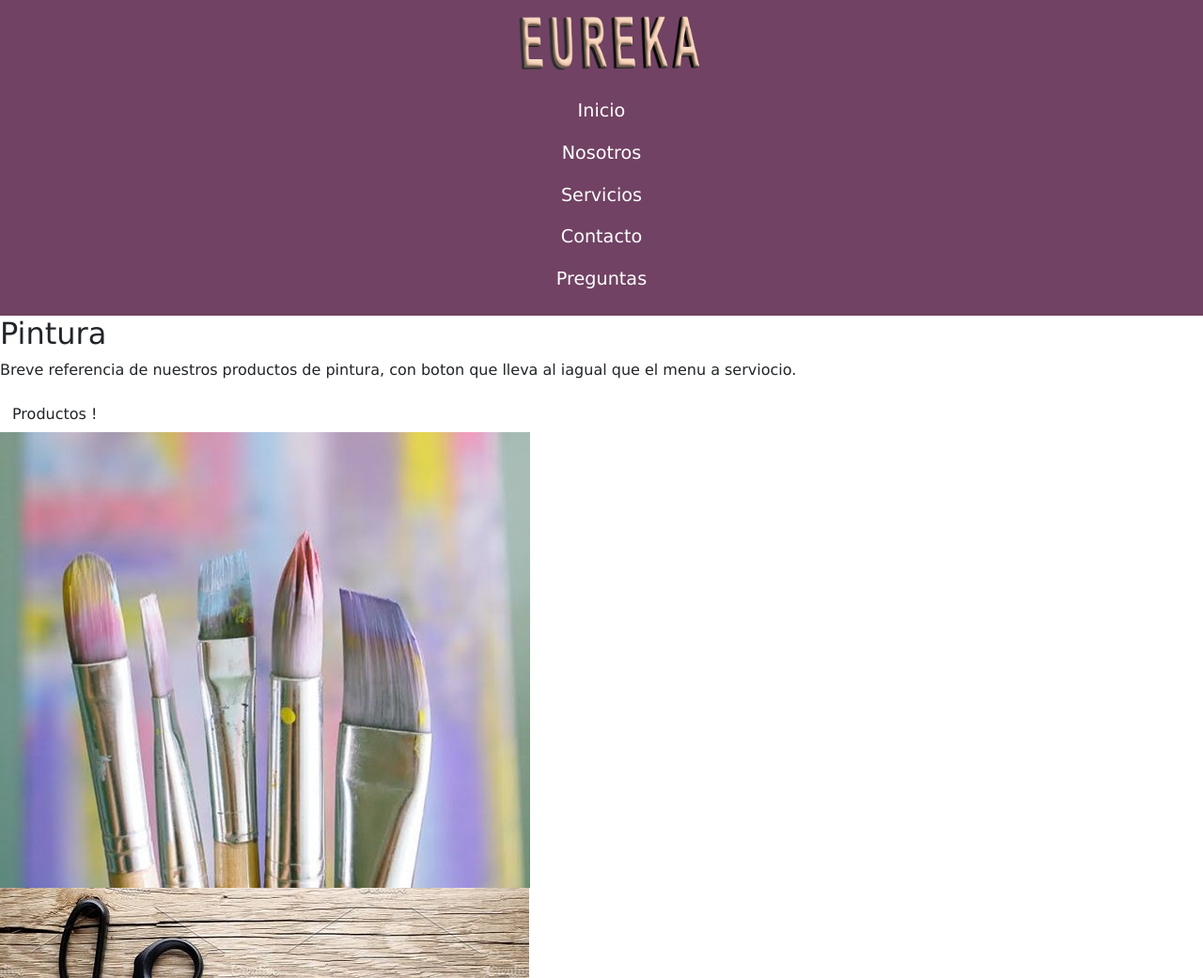
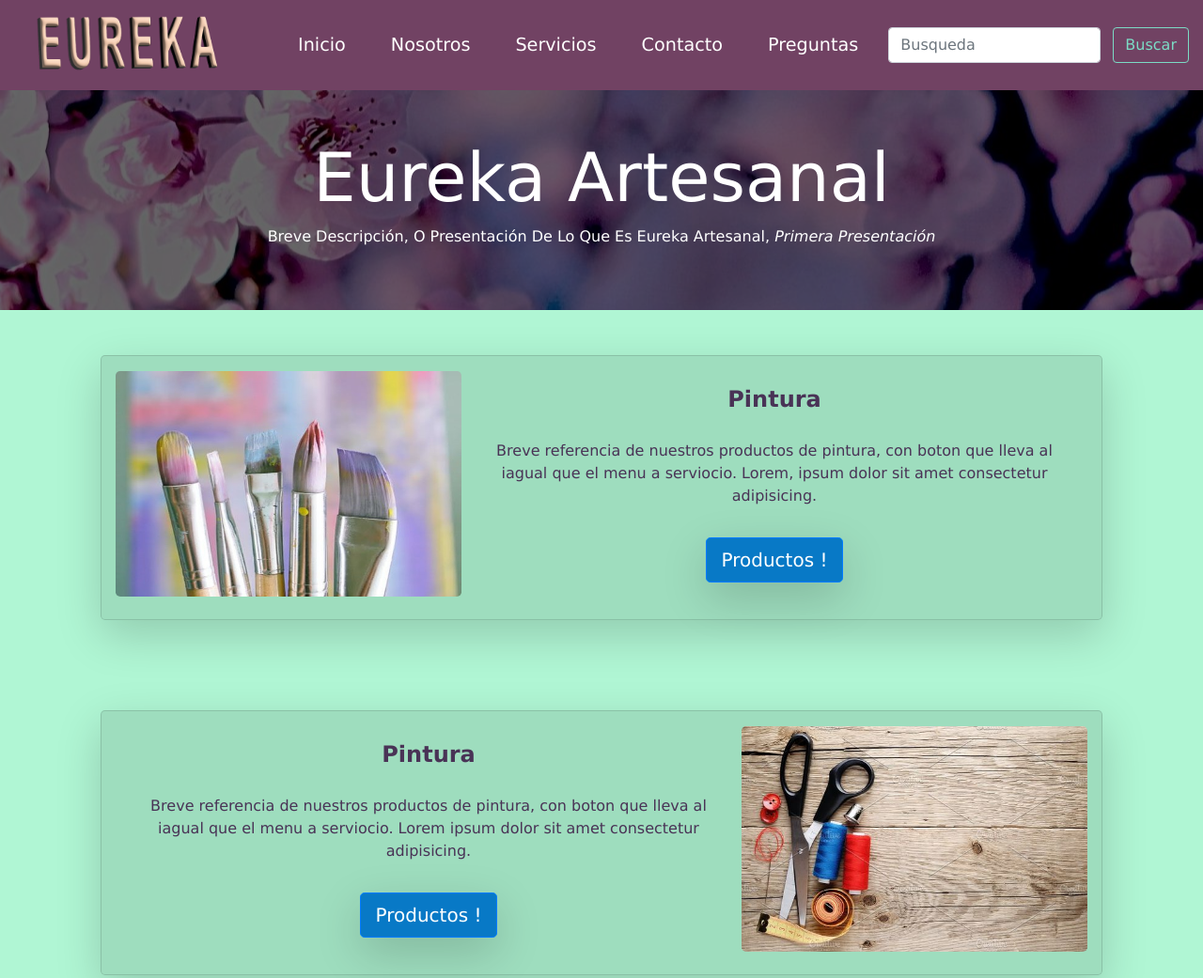
Before and after one commit to lucas-espi/Bootstrap-Espindola_Lucas, a plain HTML site: page index.html in a window 1280 px wide. Shown: the top 1041 px of the page at 94% size. Drawn offline with Linux system fonts and the light colour scheme.

Commit message:
modificando index (hasta el aside)

```diff
--- a/index.html
+++ b/index.html
@@ -15,20 +15,20 @@
 <body>
     <!-- COMIENZA HEADER-->
     <Header id="conteiner-header" >
-        <div class=" d-flex flex-column justify-content-center align-items-center">
+        <div class=" d-flex flex-column justify-content-center align-items-center flex-sm-row justify-content-sm-between container-fluid">
 
             <img src="./img/Eureka-logo.png" alt="logo-eureka" class="logo-eureka ">
 
-            <nav class="">
-                <ul class=" style-li d-flex flex-column justify-content-center align-items-center">
-                    <li class="menu-list nav-item"><a class="list-a nav-link active" href="./index.html">Inicio</a></li>
-                    <li class="menu-list nav-item"><a class="list-a nav-link active" href="./pages/nosotros.html">Nosotros</a></li>
-                    <li class="menu-list nav-item"><a class="list-a nav-link active" href="./pages/servicio.html">Servicios</a></li>
-                    <li class="menu-list nav-item"><a class="list-a nav-link active" href="./pages/contacto.html">Contacto</a></li>
-                    <li class="menu-list nav-item"><a class="list-a nav-link active" href="./pages/preguntas-frecuentes.html">Preguntas</a></li>
+            <nav class=" conteiner__menu d-flex align-items-center justify-content-center ">
+                <ul class=" style-li d-flex flex-column justify-content-center align-items-center flex-sm-row">
+                    <li class="menu-list nav-item pr-sm-3 mt-sm-3"><a class="list-a nav-link active" href="./index.html">Inicio</a></li>
+                    <li class="menu-list nav-item pr-sm-3 mt-sm-3"><a class="list-a nav-link active" href="./pages/nosotros.html">Nosotros</a></li>
+                    <li class="menu-list nav-item pr-sm-3 mt-sm-3"><a class="list-a nav-link active" href="./pages/servicio.html">Servicios</a></li>
+                    <li class="menu-list nav-item pr-sm-3 mt-sm-3"><a class="list-a nav-link active" href="./pages/contacto.html">Contacto</a></li>
+                    <li class="menu-list nav-item pr-sm-3 mt-sm-3"><a class="list-a nav-link active" href="./pages/preguntas-frecuentes.html">Preguntas</a></li>
                 </ul>
 
-                <form class="form-inline d-none ">
+                <form class="form-inline d-none d-xl-block">
                     <input class="form-control mr-sm-2" type="text" placeholder="Busqueda">
                     <button class="btn btn-outline-success my-2 my-sm-0 btn-busqueda" type="submit">Buscar</button>
                 </form>
@@ -36,45 +36,69 @@
         </div>
     </Header>
 
-    <!-- COMIENZA SECTION TITLE
+    <!-- COMIENZA SECTION TITLE -->
     <section class="conteiner__title">
         <div class="conteiner__title--eureka d-flex justify-content-center  flex-column align-items-center">
-            <H1 class="display-3">Eureka Artesanal</H1>
-            <p class="text-capitalize text-center">Breve descripción, o presentación de lo que es eureka <br> artesanal, <span class="font-italic">primera presentación </span></p>
+            <H1 class="display-3 text-center ">Eureka Artesanal</H1>
+            <p class="text-capitalize text-center">Breve descripción, o presentación de lo que es eureka artesanal, <span class="font-italic">primera presentación </span></p>
         </div>
-    </section> -->
+    </section>
 
     <!-- COMIENZA SECTION CONTENT-->
-    <section class="conteiner__content">
-        <div class="conteiner__content--productos">
-            <div class="productos-box">
+    <section class="conteiner__content d-flex flex-column align-items-center">
 
-                <div class="text-productos">
-                    <h2>Pintura</h2>
-                    <p>Breve referencia de nuestros productos de pintura, con boton que lleva al iagual que el menu a serviocio.</p>
-                    <a href="#"><button class="btn">Productos !</button></a>
+        <div class="productos-box container-fluid card col-10 d-flex flex-column flex-md-row mb-5 mt-5 pt-3 pb-4 shadow-lg align-items-center rounded-lg justify-content-lg-center">
+            <img class="img-productos card-img-top img-fluid rounded-lg" src="./img/pinceles.jpg" alt="Card image cap">
+            <div class="text-productos d-flex flex-column justify-content-center align-items-center text-center w-75 ">
+                <h4 class="card-title font-weight-bold">Pintura</h4>
+                <p class="card-text p-3">
+                    Breve referencia de nuestros productos de pintura, con
+                    boton que lleva al iagual que el menu a serviocio.
+                    Lorem, ipsum dolor sit amet consectetur adipisicing.
+                </p>
+                <a href="#!" class="btn-productos btn btn-primary btn-lg shadow-lg">Productos !</a>
+            </div>
         </div>
 
-                <div>
-                    <img src="./img/pinceles.jpg" alt="Pintura" class="img-productos">
+
+        <div class="productos-box container card col-10 d-flex flex-column flex-md-row mb-5 mt-5 pt-3 pb-4 shadow-lg align-items-center rounded-lg flex-md-row-reverse justify-content-lg-center">
+            <img class="img-productos card-img-top img-fluid rounded-lg" src="./img/ecostura.jpg" alt="Card image cap">
+            <div class="text-productos d-flex flex-column justify-content-center align-items-center text-center w-75 ">
+                <h4 class="card-title font-weight-bold">Pintura</h4>
+                <p class="card-text p-3">
+                    Breve referencia de nuestros productos de pintura, con
+                    boton que lleva al iagual que el menu a serviocio.
+                    Lorem ipsum dolor sit amet consectetur adipisicing.
+                </p>
+                <a href="#!" class="btn-productos btn btn-primary btn-lg shadow-lg">Productos !</a>
+            </div>
         </div>
 
+    </section>
+
+        <!-- COMIENZA ASIDE PUBLICIDAD-->
+
+    <aside class="conteiner__redes d-flex flex-column align-items-center ">
+
+        <div class=" conteiner__redes--box card">
+            <img class="card-img-top img-publicidad" src="./img/publicidad/catgris.jpg" alt="Card image cap">
+            <div class="card-body">
+                <p class="font-weight-bold font-italic">Colaboracion paga con gatitos</p>
             </div>
-            <div class="productos-box">
-
-                <div>
-                    <img src="./img/ecostura.jpg" alt="Costura" class="img-productos">
         </div>
 
-                <div class="text-productos">
-                    <h2>Costura</h2>
-                    <p>Breve referencia de nuestros productos de costura, con boton que lleva al iagual que el menu a serviocio.</p>
-                    <a href="#"><button class="btn">Productos !</button></a>
+        <div class="conteiner__redes--box d-flex flex-column align-items-center">
+            <div>
+                <h3>Segui nuestras redes</h3>
+            </div>
+            <div class="d-flex flex-row align-items-center">
+                <a href="https://www.instagram.com/" target="_blank"><i class="fa-brands fa-instagram ico"></i></a>
+                <a href="https://es-la.facebook.com/" target="_blank"><i class="fa-brands fa-facebook-square ico"></i></a>
+                <a href="https://www.whatsapp.com/?lang=es" target="_blank"><i class="fa-brands fa-whatsapp ico"></i></a>
+            </div>
         </div>
 
-            </div>
-        </div>
-    </section>
+    </aside>
 
 
 </body>
--- a/style.css
+++ b/style.css
@@ -42,10 +42,6 @@ body {
     }
 }
 
-.conteiner__menu {
-    margin-top: 15px;
-}
-
 .style-li {
     list-style-type: none;
 }
@@ -85,13 +81,104 @@ body {
 
 /*     TITULO     */
 
-/*.conteiner__title {
+.conteiner__title {
     width: 100%;
     height: auto;
     padding: 50px 0px;
     background-image: linear-gradient(rgba(0,0,0,0.6), rgba(0,0,0,0.6)),
     url(./img/rosa.jpg);
     color: white;
-}*/
+    background-position: center center;
+}
 
-/*   CONTENT INDEX */
+/*   CONTENT INDEX   */
+
+.conteiner__content {
+    background-color:#B0F6D4;
+    width: 100%;
+    height: auto;
+}
+
+.productos-box {
+    color: #493356;
+    background-color:#B0F6D4;
+    background:linear-gradient(rgba(0,0,0,0.1), rgba(0,0,0,0.1));
+}
+
+.img-productos {
+    width:23rem;
+    height:15rem;
+}
+
+.btn-productos {
+    background-color: #0879c6;
+}
+
+.btn-productos:hover {
+    background-color: #0c578a;
+    animation-name: btn;
+    animation-duration: 1.5s;
+    animation-iteration-count: infinite;
+}
+
+@keyframes btn {
+    0% {
+        transform: scale(1.1);
+    }
+    100% {
+        transform: scale(1.1);
+    }
+}
+
+/*    PUBLICIDAD    */
+
+.conteiner__redes {
+    background-color:#ff90af;
+    width: 100%;
+    height: auto;
+}
+
+.conteiner__redes--box:first-child {
+    background-color: lightgoldenrodyellow;
+}
+
+
+.img-publicidad {
+    height: 28rem;
+    width: 20rem;
+}
+
+.ico {
+    font-size: 80px;
+    padding: 25px;
+    color:#033353;
+}
+
+.ico:hover {
+    animation-name: mover;
+    animation-duration: 1.2s;
+}
+
+@keyframes mover {
+    0% {
+        transform:rotate(0deg);
+    }
+
+    50% {
+        transform: rotate(20deg) scale(1.2);
+    }
+
+    100% {
+        transform:rotate(-20deg);
+    }
+}
+
+@media screen and (min-width: 577px) and (max-width:991px) {
+
+}
+
+@media screen and (min-width: 992px){
+
+}
+
+/*    Continuar con el title header terminado*/
```
Lines whose indentation alone changed are shown as unchanged.
